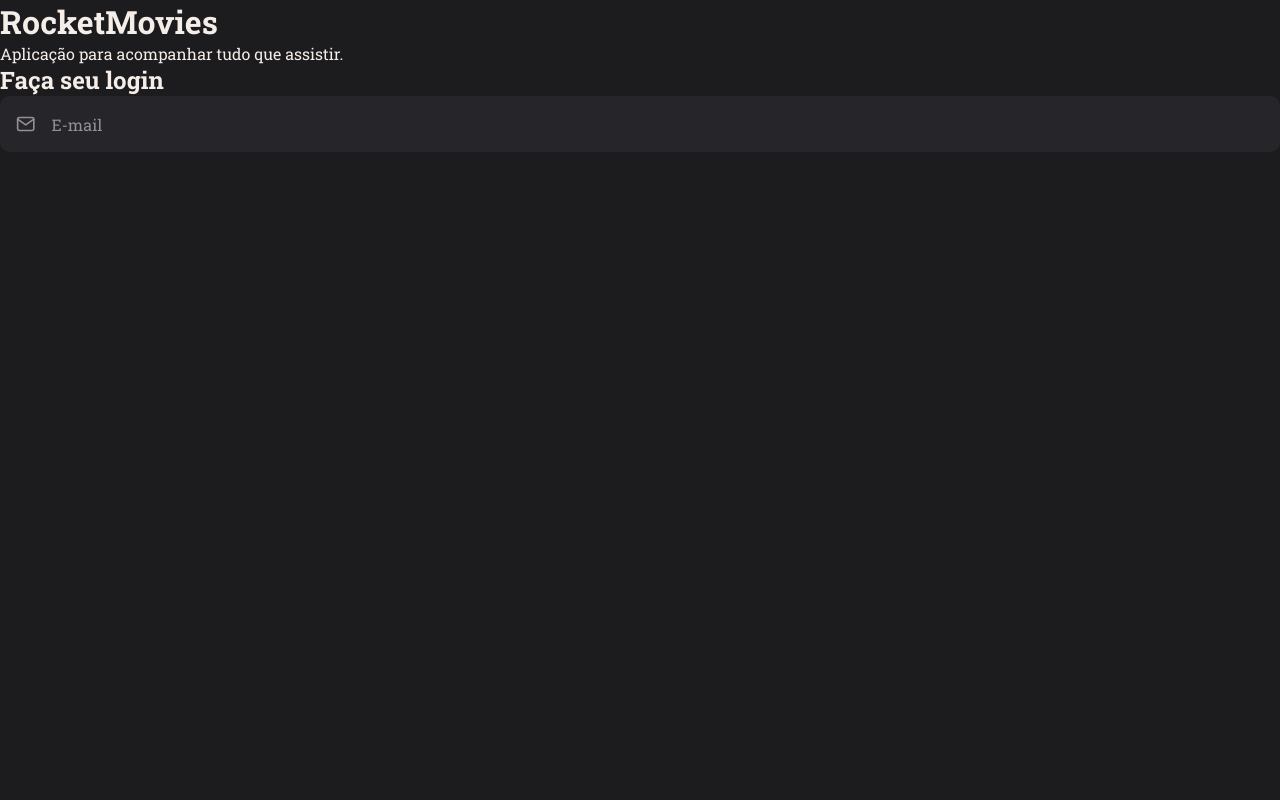
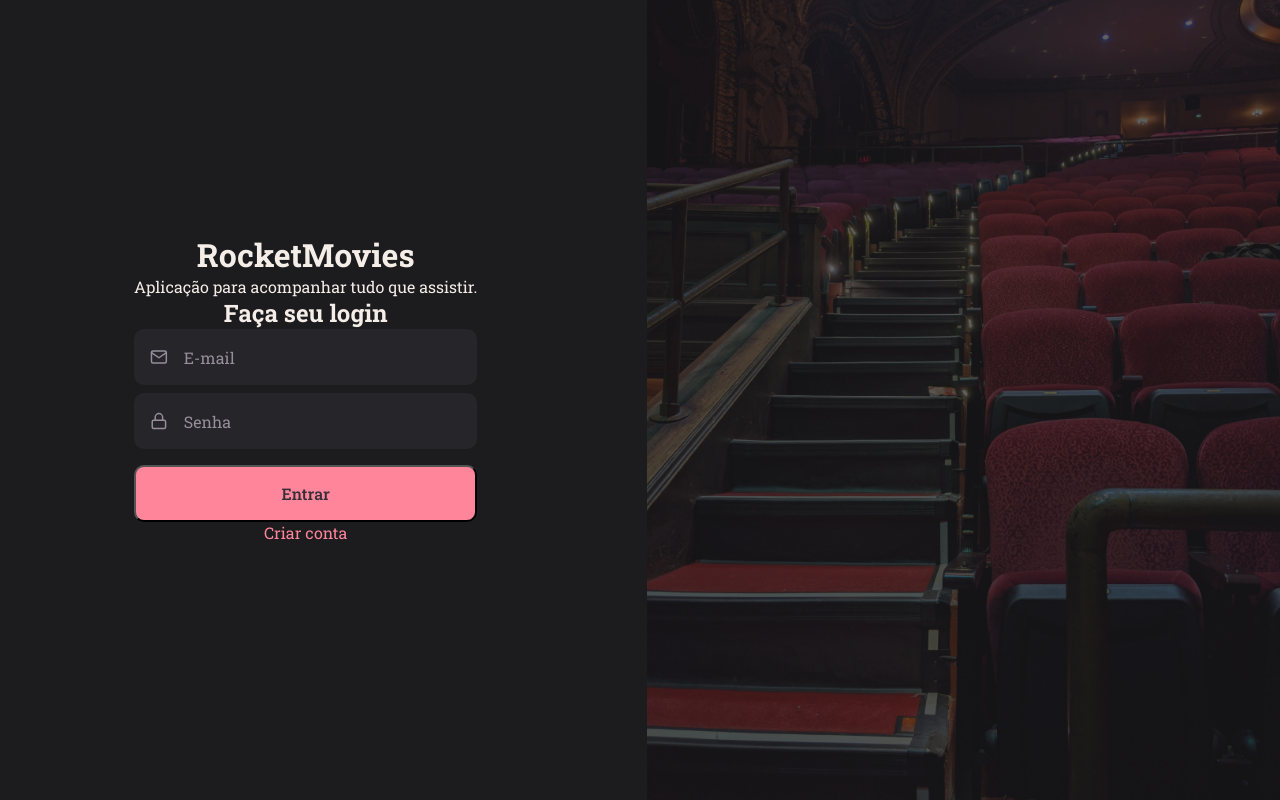
Before and after one commit to Caioscg/RocketMovies, a React (Vite) app: page / in a window 1280 px wide. Built offline with nearby package versions, Linux system fonts and the light colour scheme.

Commit message:
singIn page

```diff
--- /dev/null
+++ b/src/components/Button/index.jsx
@@ -0,0 +1,13 @@
+import { Container } from "./styles";
+
+export function Button({ title, loading = false, ...rest }) {
+    return(
+        <Container
+            type="button"
+            disabled={loading}
+            {...rest}
+        >
+            { loading ? "Carregando..." : title }
+        </Container>
+    )
+}
--- /dev/null
+++ b/src/components/Button/styles.js
@@ -0,0 +1,15 @@
+import styled from "styled-components";
+
+export const Container = styled.button`
+    width: 100%;
+
+    background-color: ${({ theme }) => theme.COLORS.PINK};
+    color: ${({ theme }) => theme.COLORS.BACKGROUND_700};
+
+    font-weight: 500;
+
+    padding: 16px 0;
+    margin-top: 8px;
+
+    border-radius: 10px;
+`
--- a/src/pages/SingIn/index.jsx
+++ b/src/pages/SingIn/index.jsx
@@ -1,26 +1,39 @@
-import { Container, Form } from "./styles";
+import { Container, Form, Background } from "./styles";
 
 import { FiMail, FiLock } from 'react-icons/fi'
 
 import { Input } from "../../components/Input";
+import { Button } from "../../components/Button";
+import { Link } from "../../components/Link";
 
 export function SingIn() {
     return(
         <Container>
-            <div className="title">
+            <Form>
+
                 <h1>RocketMovies</h1>
                 <p>Aplicação para acompanhar tudo que assistir.</p>
-            </div>
 
-            <h2>Faça seu login</h2>
+                <h2>Faça seu login</h2>
 
-            <Form>
                 <Input
                     placeholder="E-mail"
                     icon={FiMail}
                     type="text"
                 />
+
+                <Input
+                    placeholder="Senha"
+                    icon={FiLock}
+                    type="password"
+                />
+
+                <Button title="Entrar"/>
+
+                <Link content="Criar conta"/>
             </Form>
+
+            <Background />
 
         </Container>
     )
--- a/src/pages/SingIn/styles.js
+++ b/src/pages/SingIn/styles.js
@@ -1,9 +1,24 @@
 import styled from 'styled-components'
+import backgroundImg from '../../assets/backgroundImg.png'
 
 export const Container = styled.div`
+height: 100vh;
+display: flex;
+`
+
+export const Form = styled.form`
+    padding: 0 170px 0 134px;
+
+    display: flex;
+    flex-direction: column;
+    align-items: center;
+    justify-content: center;
+
 
 `
 
-export const Form = styled.form`
-
+export const Background = styled.div`
+    flex: 1;
+    background: url(${backgroundImg}) no-repeat center center;
+    background-size: cover;
 `
```
Also changed, not shown: src/assets/backgroundImg.png (added).
